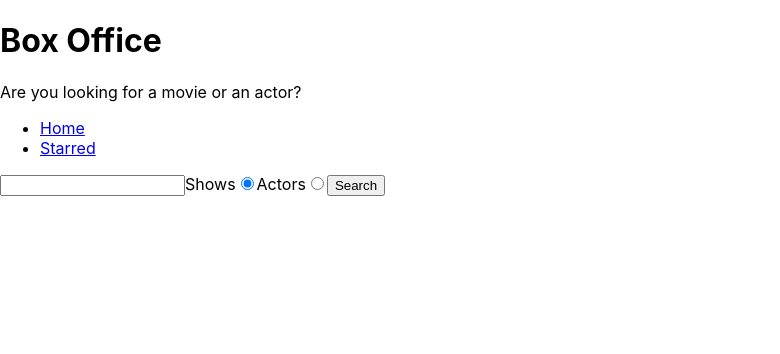
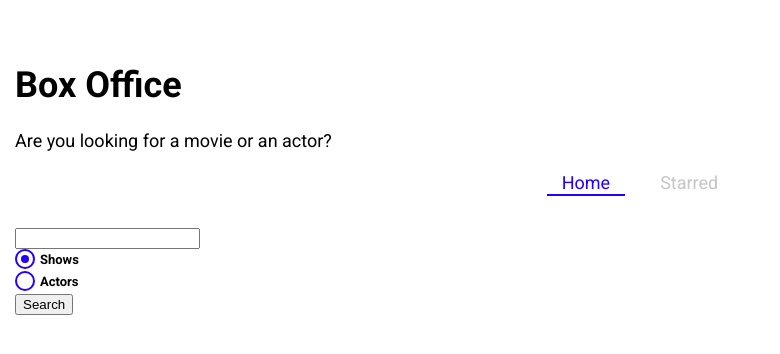
Before and after one commit to ParinShah2312/Box-Office-App, a React (Create React App) app: page / in a window 1280 px wide. Shown: the top 354 px of the page, without its empty margins (0-780 px from the left). Built offline with nearby package versions, Linux system fonts and the light colour scheme.

Commit message:
styling part 1

```diff
--- a/package.json
+++ b/package.json
@@ -8,6 +8,7 @@
     "react-dom": "^18.2.0",
     "react-router-dom": "^6.11.2",
     "react-scripts": "5.0.1",
+    "styled-components": "^6.0.0-rc.3",
     "web-vitals": "^2.1.4",
     "workbox-background-sync": "^6.6.0",
     "workbox-broadcast-update": "^6.6.0",
--- a/public/index.html
+++ b/public/index.html
@@ -5,7 +5,10 @@
     <link rel="icon" href="%PUBLIC_URL%/favicon.ico" />
     <meta name="viewport" content="width=device-width, initial-scale=1" />
     <meta name="theme-color" content="#000000" />
-    <meta name="description" content="Web site created using create-react-app" />
+    <meta
+      name="description"
+      content="Web site created using create-react-app"
+    />
     <link rel="apple-touch-icon" href="%PUBLIC_URL%/logo192.png" />
     <!--
       manifest.json provides metadata used when your web app is installed on a
@@ -21,7 +24,11 @@
       work correctly both with client-side routing and a non-root public URL.
       Learn how to configure a non-root public URL by running `npm run build`.
     -->
-    <title>React App</title>
+    <link
+      href="https://fonts.googleapis.com/css?family=Roboto:300,400,700,&display=swap"
+      rel="stylesheet"
+    />
+    <title>Box Office</title>
   </head>
   <body>
     <noscript>You need to enable JavaScript to run this app.</noscript>
--- a/src/App.jsx
+++ b/src/App.jsx
@@ -4,11 +4,13 @@
 import Starred from './pages/Starred';
 import MainLayout from './components/MainLayout';
 import Show from './pages/Show';
+import { GlobalTheme } from './theme';
 
 const queryClient = new QueryClient();
 
 function App() {
   return (
+    <GlobalTheme>
       <QueryClientProvider client={queryClient}>
         <BrowserRouter>
           <Routes>
@@ -20,23 +22,10 @@
             <Route path="show/:showId" element={<Show />} />
 
             <Route path="*" element={<div>No Page Found</div>} />
-
-          {/* <Route path="/" element={<App />}>
-          <Route index element={<Home />} />
-          <Route path="teams" element={<Teams />}>
-            <Route path=":teamId" element={<Team />} />
-            <Route path="new" element={<NewTeamForm />} />
-            <Route index element={<LeagueStandings />} />
-          </Route>
-        </Route>
-        <Route element={<PageLayout />}>
-          <Route path="/privacy" element={<Privacy />} />
-          <Route path="/tos" element={<Tos />} />
-          </Route>
-        <Route path="contact-us" element={<Contact />} /> */}
           </Routes>
         </BrowserRouter>
       </QueryClientProvider>
+    </GlobalTheme>
   );
 }
 
--- /dev/null
+++ b/src/components/CustomRadio.jsx
@@ -0,0 +1,59 @@
+import { styled } from 'styled-components';
+
+const CustomRadio = ({ label, ...inputProps }) => {
+  return (
+    <StyledRadio>
+      {label}
+      <input {...inputProps} type="radio" />
+      <span />
+    </StyledRadio>
+  );
+};
+
+export default CustomRadio;
+
+const StyledRadio = styled.label`
+  display: block;
+  position: relative;
+  padding-left: 25px;
+  cursor: pointer;
+  font-size: 13px;
+  user-select: none;
+  font-weight: 700;
+  line-height: 1.65;
+  input {
+    position: absolute;
+    opacity: 0;
+    cursor: pointer;
+  }
+  span {
+    position: absolute;
+    top: 0;
+    left: 0;
+    height: 16px;
+    width: 16px;
+    background-color: #fff;
+    border: 2px solid ${({ theme }) => theme.mainColors.blue};
+    border-radius: 50%;
+  }
+  input:checked ~ span {
+    background-color: #fff;
+    border: 2px solid ${({ theme }) => theme.mainColors.blue};
+  }
+  span:after {
+    content: '';
+    position: absolute;
+    display: none;
+  }
+  input:checked ~ span:after {
+    display: block;
+  }
+  span:after {
+    top: 4px;
+    left: 4px;
+    width: 8px;
+    height: 8px;
+    border-radius: 50%;
+    background: ${({ theme }) => theme.mainColors.blue};
+  }
+`;
--- a/src/components/Navs.jsx
+++ b/src/components/Navs.jsx
@@ -1,4 +1,5 @@
-import { Link } from 'react-router-dom';
+import styled from 'styled-components';
+import { NavLink } from 'react-router-dom';
 
 const LINKS = [
   {
@@ -10,19 +11,59 @@
     to: '/starred',
   },
 ];
-
 const Navs = () => {
   return (
     <div>
-      <ul>
+      <NavList>
         {LINKS.map(item => (
           <li key={item.to}>
-            <Link to={item.to}>{item.text}</Link>
+            <LinkStyled to={item.to}>{item.text}</LinkStyled>
           </li>
         ))}
-      </ul>
+      </NavList>
     </div>
   );
 };
 
 export default Navs;
+
+const NavList = styled.ul`
+  display: flex;
+  justify-content: center;
+  list-style: none;
+  margin: 0 0 30px;
+  padding: 0;
+  li {
+    margin: 0 10px;
+  }
+`;
+const LinkStyled = styled(NavLink)`
+  display: block;
+  padding: 3px 15px;
+  position: relative;
+  text-decoration: none;
+  color: ${({ theme }) => theme.mainColors.gray};
+  &.active {
+    color: ${({ theme }) => theme.mainColors.blue};
+    &:after {
+      content: '';
+      position: absolute;
+      display: block;
+      height: 2px;
+      left: 0%;
+      bottom: 0;
+      background-color: ${({ theme }) => theme.mainColors.blue};
+      animation: slide-in 0.3s ease-in forwards;
+      @keyframes slide-in {
+        from {
+          left: 50%;
+          width: 0;
+        }
+        to {
+          left: 0%;
+          width: 100%;
+        }
+      }
+    }
+  }
+`;
--- a/src/components/SearchForm.jsx
+++ b/src/components/SearchForm.jsx
@@ -1,5 +1,6 @@
 import { useState } from 'react';
 import { useSearchStr } from './lib/useSearchStr';
+import CustomRadio from './CustomRadio';
 
 const SearchForm = ({ onSearch }) => {
   const [searchStr, setSearchStr] = useSearchStr();
@@ -28,27 +29,21 @@
     <form onSubmit={onSubmit}>
       <input type="text" value={searchStr} onChange={onSearchInputChange} />
 
-      <label>
-        Shows
-        <input
-          type="radio"
+      <CustomRadio
+        label="Shows"
         name="search-option"
         value="shows"
         checked={searchOption === 'shows'}
         onChange={onRadioChange}
       />
-      </label>
 
-      <label>
-        Actors
-        <input
-          type="radio"
+      <CustomRadio
+        label="Actors"
         name="search-option"
         value="actors"
         checked={searchOption === 'actors'}
         onChange={onRadioChange}
       />
-      </label>
 
       <button type="submit">Search</button>
     </form>
--- a/src/index.css
+++ /dev/null
@@ -1,13 +0,0 @@
-body {
-  margin: 0;
-  font-family: -apple-system, BlinkMacSystemFont, 'Segoe UI', 'Roboto', 'Oxygen',
-    'Ubuntu', 'Cantarell', 'Fira Sans', 'Droid Sans', 'Helvetica Neue',
-    sans-serif;
-  -webkit-font-smoothing: antialiased;
-  -moz-osx-font-smoothing: grayscale;
-}
-
-code {
-  font-family: source-code-pro, Menlo, Monaco, Consolas, 'Courier New',
-    monospace;
-}
--- a/src/index.jsx
+++ b/src/index.jsx
@@ -1,6 +1,5 @@
 import React from 'react';
 import ReactDOM from 'react-dom/client';
-import './index.css';
 import App from './App';
 import * as serviceWorkerRegistration from './serviceWorkerRegistration';
 import reportWebVitals from './reportWebVitals';
--- /dev/null
+++ b/src/theme.jsx
@@ -0,0 +1,30 @@
+import { ThemeProvider, createGlobalStyle } from 'styled-components';
+
+const theme = {
+  fontFamily: 'Roboto, sans-serif',
+  mainColors: {
+    blue: '#2400ff',
+    gray: '#c6c6c6',
+    dark: '#353535',
+  },
+};
+
+const GlobalStyles = createGlobalStyle`
+  body {
+    font-family: ${({ theme }) => theme.fontFamily};
+    font-size: 18px;
+    margin: 0;
+    padding-top: 40px;
+    padding-left: 15px;
+    padding-right: 15px;
+  }
+`;
+
+export const GlobalTheme = ({ children }) => {
+  return (
+    <ThemeProvider theme={theme}>
+      <GlobalStyles />
+      {children}
+    </ThemeProvider>
+  );
+};
```
Also changed, not shown: 1 other file (tests, documents, lock files or other folders). Lines whose indentation alone changed are shown as unchanged.
